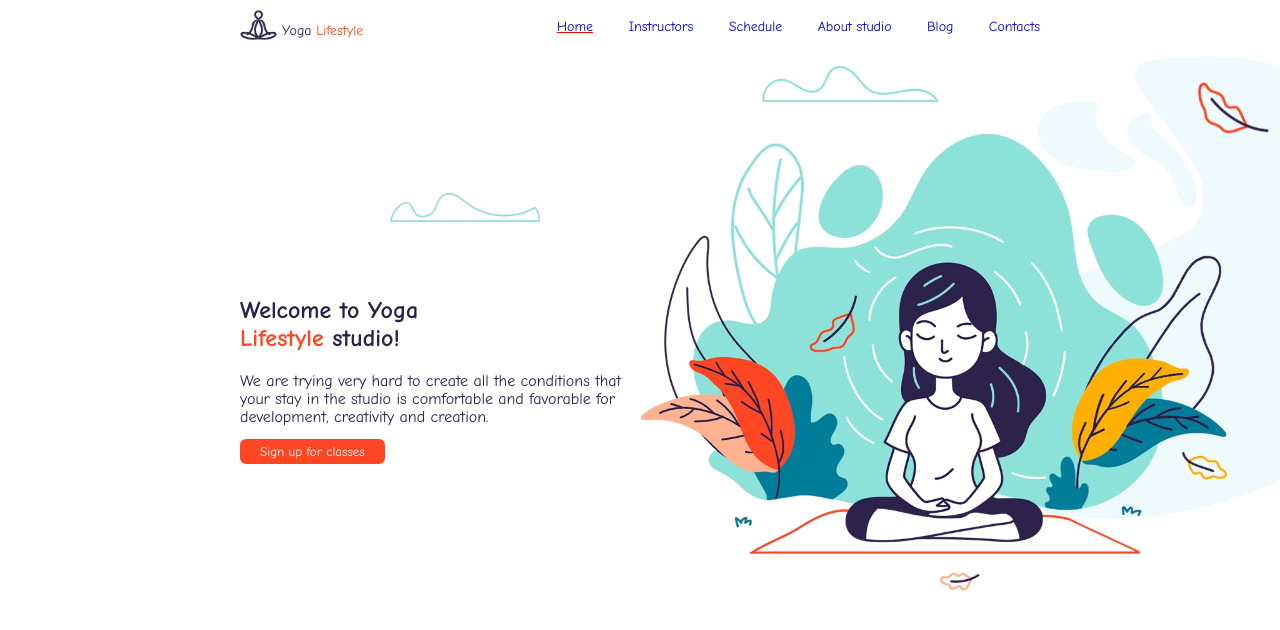
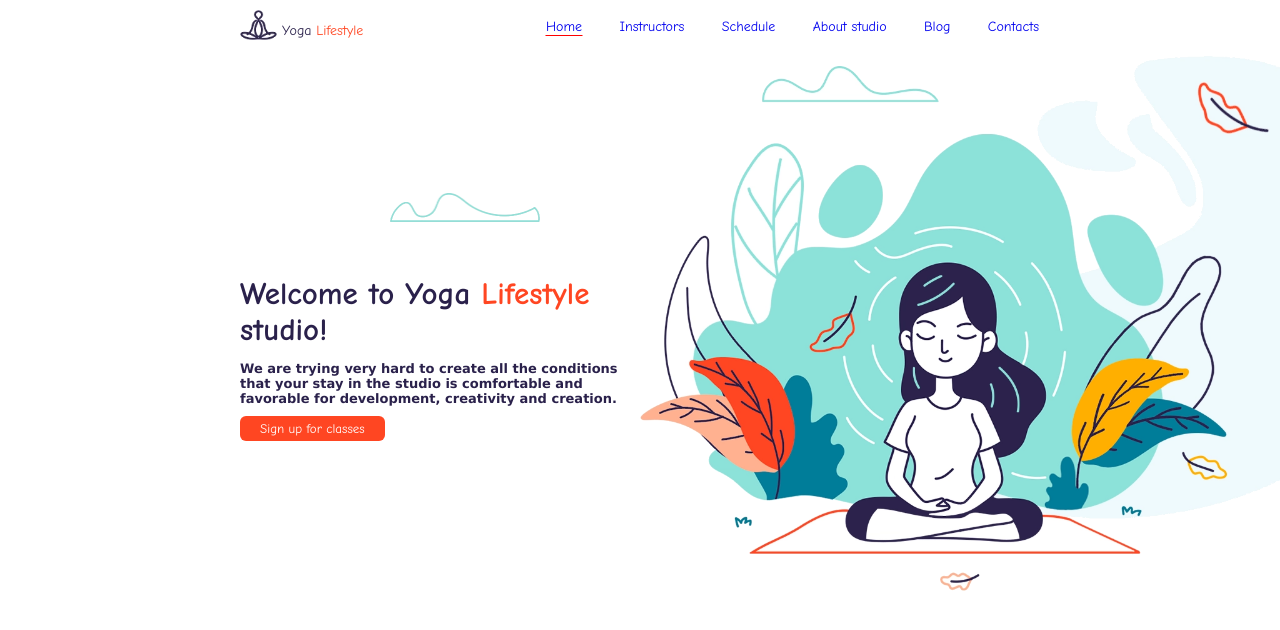
Before and after one commit to brokenfingers/5-yoga, a website: page index.html in a window 1280 px wide. Drawn offline with Linux system fonts and the light colour scheme.

Commit message:
updated text underline

```diff
--- a/styles/main.css
+++ b/styles/main.css
@@ -33,20 +33,25 @@ nav {
 }
 
 nav a{
+    border-width: 1px;
     text-decoration: none;
+    border-style: solid;
+
+
+    border-color: transparent;
+
+
 
     font-size: 14px;
     line-height: 14px;
 }
 
 nav a:hover {
-    text-decoration: underline;
-    text-decoration-color: red;
+    border-bottom-color: red;
 }
 
 nav a:first-child {
-    text-decoration: underline;
-    text-decoration-color: red;
+    border-bottom-color: red;
 }
 
 a+a {
@@ -60,6 +65,7 @@ div>a {
     background-color: #FF4622;
     border-radius: 6px;
     font-size: 13px;
+
 
 }
 
@@ -89,7 +95,14 @@ section div{
 }
 
 h1 {
-    width: 70%;
+    font-size: 31px;
+    margin: 0;
+}
+
+div>p{
+    font-family: Verdana, Geneva, Tahoma, sans-serif;
+    font-size: 13px;
+    font-weight: 700;
 }
 
 div>img{
```
